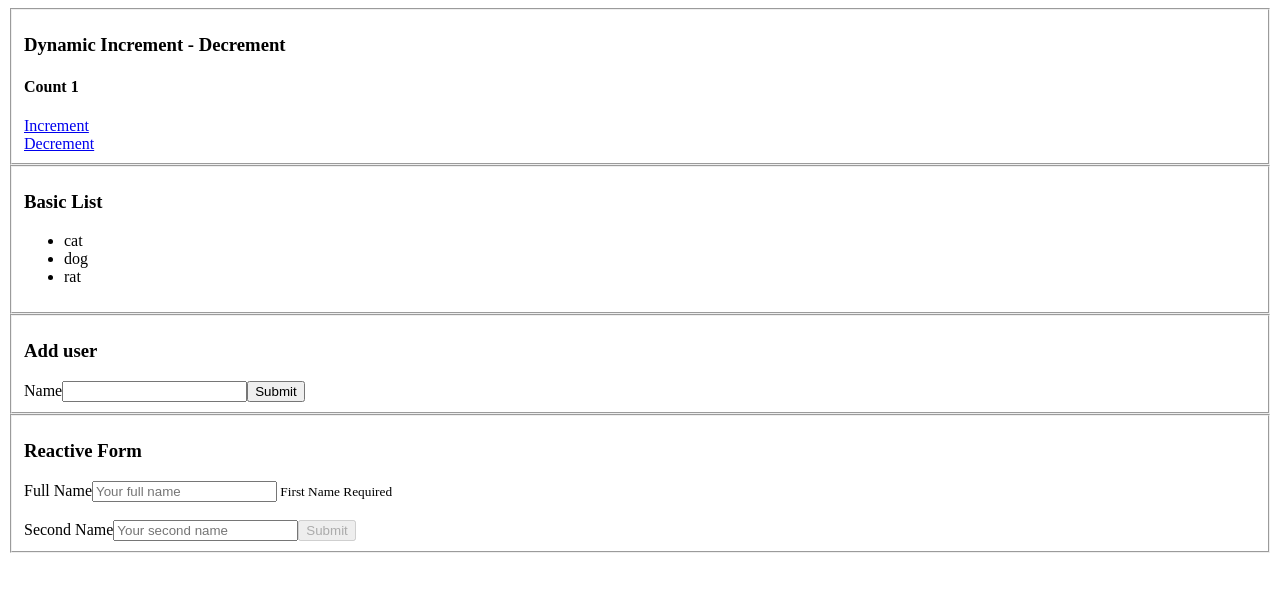
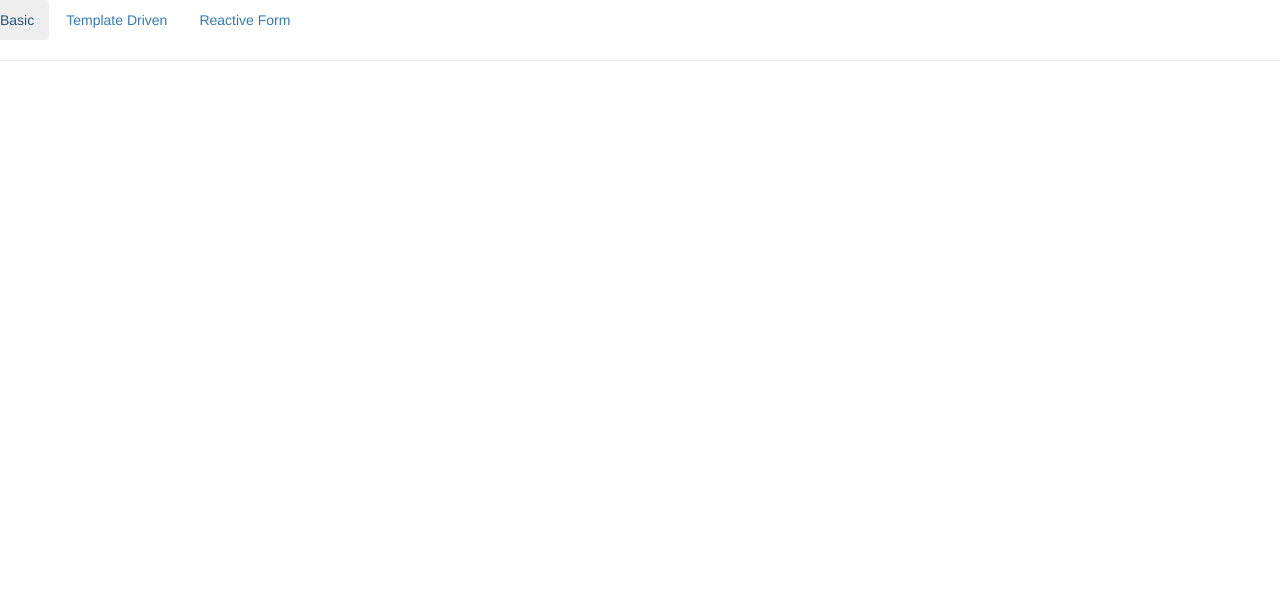
Before and after one commit to phpjagadeesh/angular2-basic, an Angular app: page / in a window 1280 px wide. Shown: the top 592 px of the page. Built offline with nearby package versions, Linux system fonts and the light colour scheme.

Commit message:
Routing and Bootstrap implemented

```diff
--- a/src/app/app.component.html
+++ b/src/app/app.component.html
@@ -1,8 +1,5 @@
-<!--Basic Operation-->
-<app-basic></app-basic>
+<!-- Routing Component -->
+<app-header></app-header>
 
-<!--Form operation-->
-<app-form></app-form>
-
-<!--Reactive Form operation-->
-<app-reactive-form></app-reactive-form>
+<hr>
+<router-outlet></router-outlet>
--- /dev/null
+++ b/src/app/app.routing.ts
@@ -0,0 +1,13 @@
+import { Routes, RouterModule } from '@angular/router';
+
+import { BasicComponent } from './basic/basic.component';
+import { FormComponent } from './form/form.component';
+import { ReactiveFormComponent } from  './reactive-form/reactive-form.component';
+
+const APP_ROUTES: Routes = [
+{ path: 'basic', component: BasicComponent},
+{ path: 'templatedriven', component: FormComponent},
+{ path: 'reactiveform', component: ReactiveFormComponent}
+];
+
+export const Routing = RouterModule.forRoot(APP_ROUTES);
--- /dev/null
+++ b/src/app/header.component.html
@@ -0,0 +1,15 @@
+<div class="row">
+  <div class="cols-xs-12">
+    <ul class="nav nav-pills">
+      <li routerLinkActive="active">
+        <a [routerLink]="['basic']"> Basic </a>
+      </li>
+      <li routerLinkActive="active">
+        <a [routerLink]="['templatedriven']"> Template Driven </a>
+      </li>
+      <li routerLinkActive="active">
+        <a [routerLink]="['reactiveform']"> Reactive Form </a>
+      </li>
+    </ul>
+  </div>
+</div>
--- /dev/null
+++ b/src/app/header.component.ts
@@ -0,0 +1,11 @@
+import { Component } from '@angular/core';
+
+@Component({
+  selector: 'app-header',
+  templateUrl: './header.component.html',
+  styles: []
+})
+export class HeaderComponent {
+
+  constructor() { }
+}
--- a/src/app/reactive-form/reactive-form.component.html
+++ b/src/app/reactive-form/reactive-form.component.html
@@ -1,6 +1,8 @@
 <fieldset>
 <h3>Reactive Form</h3>
-<form [formGroup]="user" novalidate (ngSubmit)="save(user)">
+<form [formGroup]="user" novalidate (ngSubmit)="save(user)"
+  class="navbar-form navbar-left">
+    <div class="form-group">
       <label>
         <span>Full Name</span>
         <input type="text" placeholder="Your full name" formControlName="name">
@@ -13,5 +15,6 @@
        <input type="text" placeholder="Your second name" formControlName="secondName">
      </label>
      <button type="submit" [disabled]="!user.valid">Submit</button>
+  </div>
 </form>
 </fieldset>
--- a/src/index.html
+++ b/src/index.html
@@ -1,6 +1,10 @@
 <!doctype html>
 <html>
 <head>
+  <!-- ONLY FOR BOOTSTRAP THEAM -->
+  <link rel="stylesheet" href="https://maxcdn.bootstrapcdn.com/bootstrap/3.3.7/css/bootstrap.min.css" integrity="sha384-BVYiiSIFeK1dGmJRAkycuHAHRg32OmUcww7on3RYdg4Va+PmSTsz/K68vbdEjh4u" crossorigin="anonymous">
+  <script src="https://maxcdn.bootstrapcdn.com/bootstrap/3.3.7/js/bootstrap.min.js" integrity="sha384-Tc5IQib027qvyjSMfHjOMaLkfuWVxZxUPnCJA7l2mCWNIpG9mGCD8wGNIcPD7Txa" crossorigin="anonymous"></script>
+
   <meta charset="utf-8">
   <title>Nagular2App</title>
   <base href="/">
```
Also changed, not shown: src/app/app.module.ts (+6 -3 lines). Lines whose indentation alone changed are shown as unchanged.
